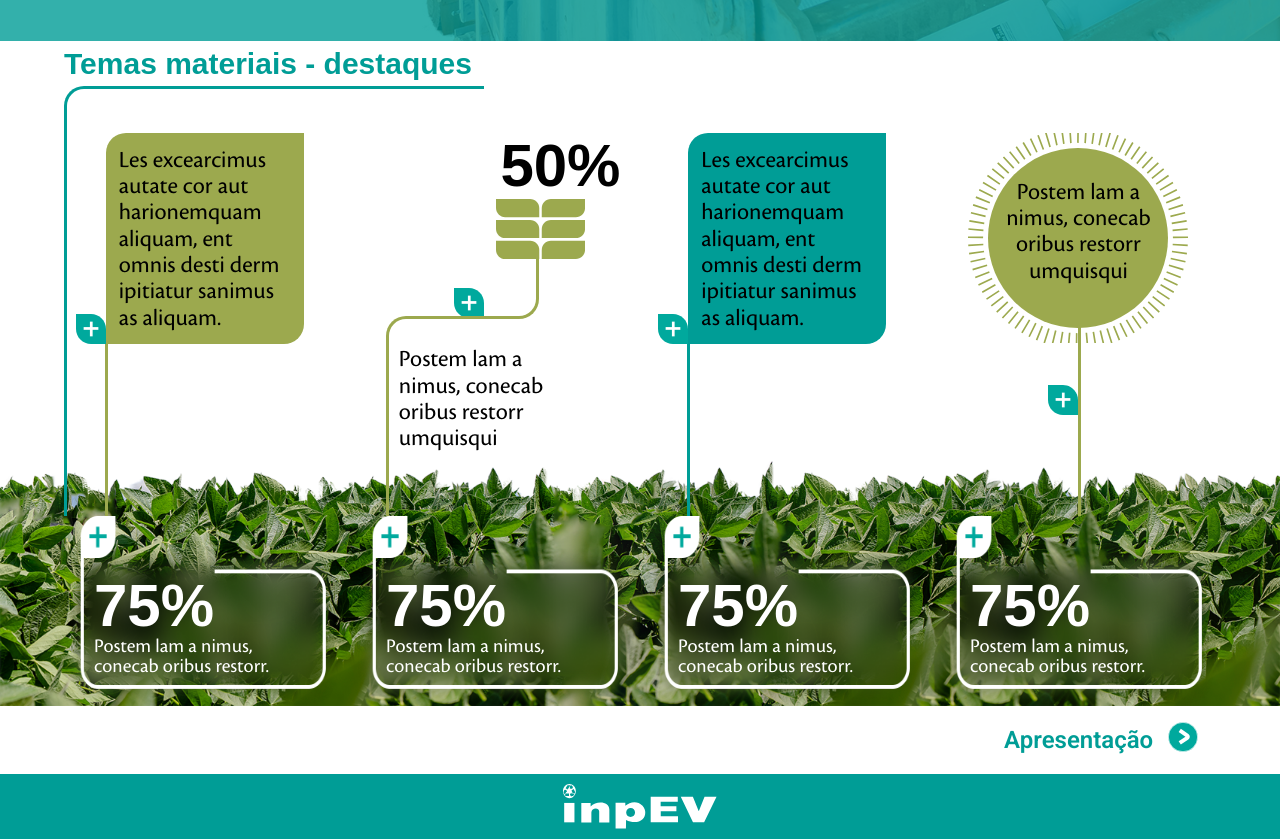
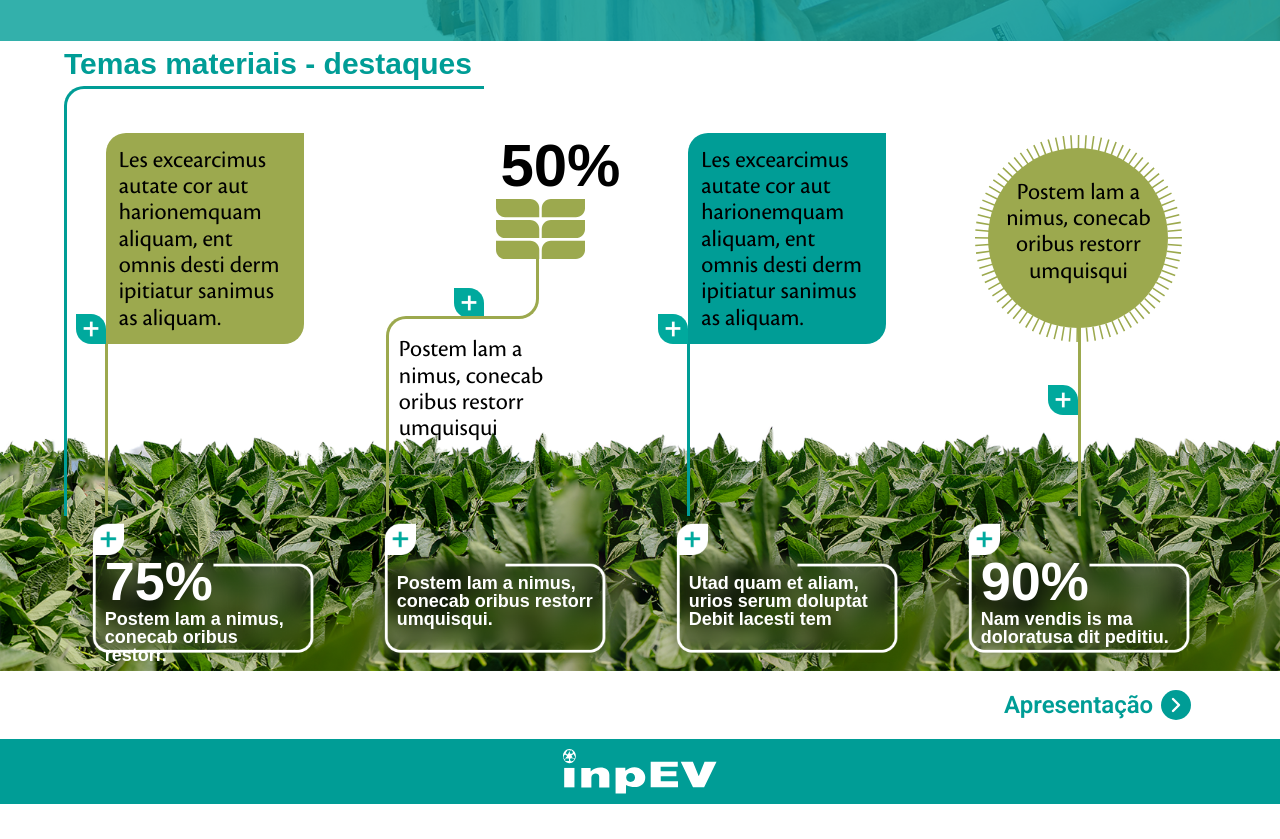
Before and after one commit to maroAlmeida/inpev-2024, a React (Create React App) app: page /#/ in a window 1280 px wide. Shown: the part 880-1719 px from the top of the page. After the commit the page ends 1684 px from the top, so only its background shows below. Built offline with nearby package versions, Linux system fonts and the light colour scheme; a web font is replaced by a local one.

Commit message:
Ajustes hover;

```diff
--- a/src/componentes/NextPage/NextPage.module.scss
+++ b/src/componentes/NextPage/NextPage.module.scss
@@ -1,24 +1,34 @@
 @use '../../assets/styles/variables';
 
-.pageNext{
+.pageNext {
     width: 200px;
     display: block;
     margin-left: 82.5%;
+    color: var(--clr-turq1);
     // outline: solid 1px blue;
 
-    p{
-        color: var(--clr-turq1);
+    p {
         font-size: 24px;
         font-weight: 600;
     }
 
-    .iconNext{
+    .iconNext {
         width: 30px;
         height: 30px;
         margin-left: 15px;
+        fill: var(--clr-turq1);
+
+
     }
 
-    :hover{
-        opacity: 0.5;
+    .textHover {
+        color: var(--clr-orange);
+        transition: color 0.3s ease;
     }
+
+    .iconHover, .iconHover circle {
+        fill: var(--clr-orange);
+        transition: fill 0.3s ease;
+    }
+
 }
--- a/src/componentes/NextPage/index.tsx
+++ b/src/componentes/NextPage/index.tsx
@@ -1,4 +1,4 @@
-import React from "react";
+import React, { useState } from "react";
 import { Link } from 'react-router-dom';
 import styles from './NextPage.module.scss';
 
@@ -8,16 +8,32 @@ interface DynamicTextProps {
 }
 
 const NextPage: React.FC<DynamicTextProps> = ({ linkText, namePage }) => {
+  const [isHovered, setIsHovered] = useState(false);
+
   return (
-    <>
-      <Link className={styles.pageNext} to={`/${linkText}`}>
-        <div className='flex' >
-          <p >{namePage}</p>
-          <img className={styles.iconNext} src='./img/base/iconNextPg.svg' alt="próxima página" />
-        </div>
+    <Link
+      className={styles.pageNext}
+      to={`/${linkText}`}
+      onMouseEnter={() => setIsHovered(true)}
+      onMouseLeave={() => setIsHovered(false)}
+    >
+      <div className="flex items-center space-x-2 transition-all duration-300">
+        {/* Aplica a classe de hover dinamicamente */}
+        <p className={isHovered ? styles.textHover : ""}>{namePage}</p>
 
-      </Link>
-    </>
+        <svg
+          className={`${styles.iconNext} transition-all duration-300 ${isHovered ? styles.iconHover : ""}`}
+          width="30"
+          height="30"
+          viewBox="0 0 50 50"
+          fill="none"
+          xmlns="http://www.w3.org/2000/svg"
+        >
+          <circle cx="25" cy="25" r="25" fill="#009D96" />
+          <path d="M20 15L30 25L20 35" stroke="white" strokeWidth="4" strokeLinecap="round" strokeLinejoin="round" />
+        </svg>
+      </div>
+    </Link>
   );
 };
 
--- a/src/componentes/SocialList/SocialList.module.scss
+++ b/src/componentes/SocialList/SocialList.module.scss
@@ -6,4 +6,8 @@ ul.socialIcons {
         display: inline-block;
         margin: 0px 5px;
     }
+
+    :hover{
+        transform: scale(1.2);
+    }
 }
--- a/src/paginas/Home/Home.module.scss
+++ b/src/paginas/Home/Home.module.scss
@@ -147,6 +147,7 @@
                 padding: 10%;
                 overflow: hidden;
                 position: relative;
+                background-color: transparent;
 
                 p {
                     color: #000;
@@ -156,6 +157,14 @@
                     margin: auto;
                     width: 90%;
                 }
+            }
+
+            .box1:hover,
+            .box2:hover,
+            .box3:hover,
+            .box4:hover{
+                transform: scale(1.06);
+                background-color: rgb( 202, 202, 202, 0.5);
             }
 
             .box1 {
@@ -219,7 +228,7 @@
 
                 .box2Fil2 {
                     width: 50%;
-                    height: 30px;
+                    height: 20px;
                     border-left: solid 3px var(--clr-ocre);
                     border-top: solid 3px var(--clr-ocre);
                     border-top-left-radius: 20px;
@@ -261,7 +270,7 @@
                 .flower {
                     background-image: url(./img/cilios.svg);
                     background-position: center;
-                    background-size: cover;
+                    background-size: 94%;
                     padding: 6.7%;
 
                     p {
@@ -299,22 +308,29 @@
 
             .itemRdp {
                 background-image: url('./img/tmFndRdp.png');
-                background-size: 100% 100%;
+                background-size: 100% auto;
                 background-position: left top;
                 padding: 20px 0 30px 30px;
+                transform: scale(0.9);
 
                 p {
                     font-size: 20px;
+                    font-weight: 600;
                     line-height: 1;
-                    margin-top: 40px;
+                    margin-top: 15px;
                     width: 90%;
+                    height: 90px;
                     // background-color: pink;
 
                     span {
                         font-size: 60px;
-                        font-weight: 600;
+                        font-weight: 700;
                     }
                 }
+
+            }
+            .itemRdp:hover{
+                transform: scale(1.06);
             }
         }
 
--- a/src/paginas/Home/index.tsx
+++ b/src/paginas/Home/index.tsx
@@ -1,12 +1,19 @@
-import React from 'react';
+import React, { useState } from "react";
 import { Link } from 'react-router-dom';
 import styles from './Home.module.scss';
 import '../../assets/styles/globals.scss';
 import NextPage from '../../componentes/NextPage';
 
-
+const items = [
+  { id: 1, percentage: "75%", text: "Postem lam a nimus, conecab oribus restorr." },
+  { id: 2, percentage: "", text: "Postem lam a nimus, conecab oribus restorr umquisqui." },
+  { id: 3, percentage: "", text: "Utad quam et aliam,  urios serum doluptat Debit lacesti tem" },
+  { id: 4, percentage: "90%", text: "Nam vendis is ma doloratusa dit peditiu. " },
+];
 
 function HomePage() {
+  const [hovered, setHovered] = useState<number | null>(null);
+
   return (
     <div className={styles.homeSection} >
 
@@ -101,32 +108,26 @@ function HomePage() {
             </div>
 
             {/* Row Leads Rdp */}
-            <div className={`${styles.tmBxRdp} w-full grid grid-cols-1 md:grid-cols-2 lg:grid-cols-4 gap-4`}  >
-
-              <Link to="#">
-                <div className={styles.itemRdp} >
-                  <p className='text-white' ><span>75%</span><br />Postem lam a nimus, conecab oribus restorr.</p>
-                </div>
-              </Link>
-
-              <Link to="#">
-                <div className={styles.itemRdp} >
-                  <p className='text-white' ><span>75%</span><br />Postem lam a nimus, conecab oribus restorr.</p>
-                </div>
-              </Link>
-
-              <Link to="#">
-                <div className={styles.itemRdp} >
-                  <p className='text-white' ><span>75%</span><br />Postem lam a nimus, conecab oribus restorr.</p>
-                </div>
-              </Link>
-
-              <Link to="#">
-                <div className={styles.itemRdp} >
-                  <p className='text-white' ><span>75%</span><br />Postem lam a nimus, conecab oribus restorr.</p>
-                </div>
-              </Link>
-
+            <div className={`${styles.tmBxRdp} w-full grid grid-cols-1 md:grid-cols-2 lg:grid-cols-4 gap-4`}>
+              {items.map((item) => (
+                <Link
+                  to="#"
+                  key={item.id}
+                  onMouseEnter={() => setHovered(item.id)}
+                  onMouseLeave={() => setHovered(null)}
+                >
+                  <div
+                    className={`${styles.itemRdp} transition-opacity duration-300`}
+                    style={{ opacity: hovered === null || hovered === item.id ? 1 : 0.9 }}
+                  >
+                    <p className="text-white">
+                      {item.percentage && <span>{item.percentage}</span>}
+                      <br />
+                      {item.text}
+                    </p>
+                  </div>
+                </Link>
+              ))}
             </div>
 
           </div>
```
